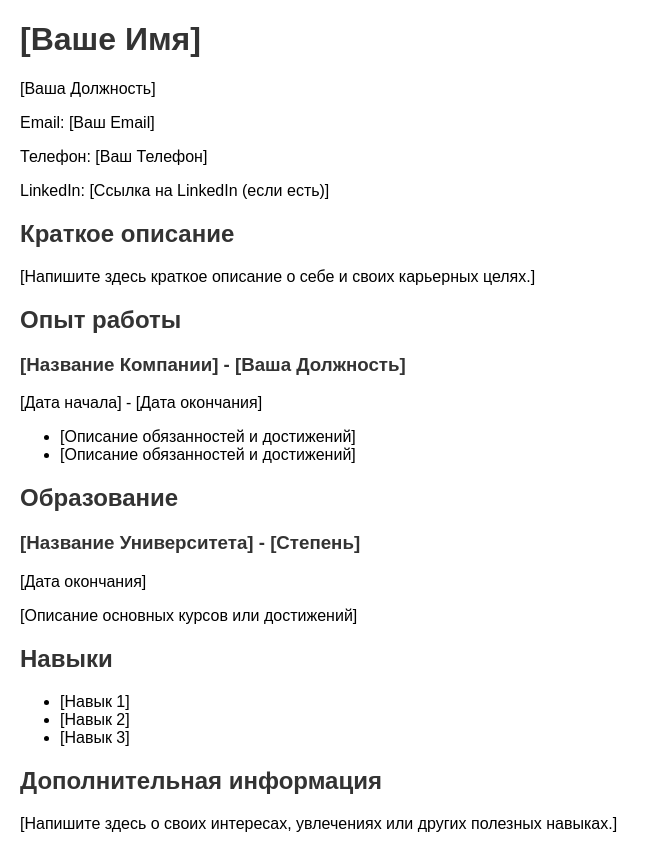
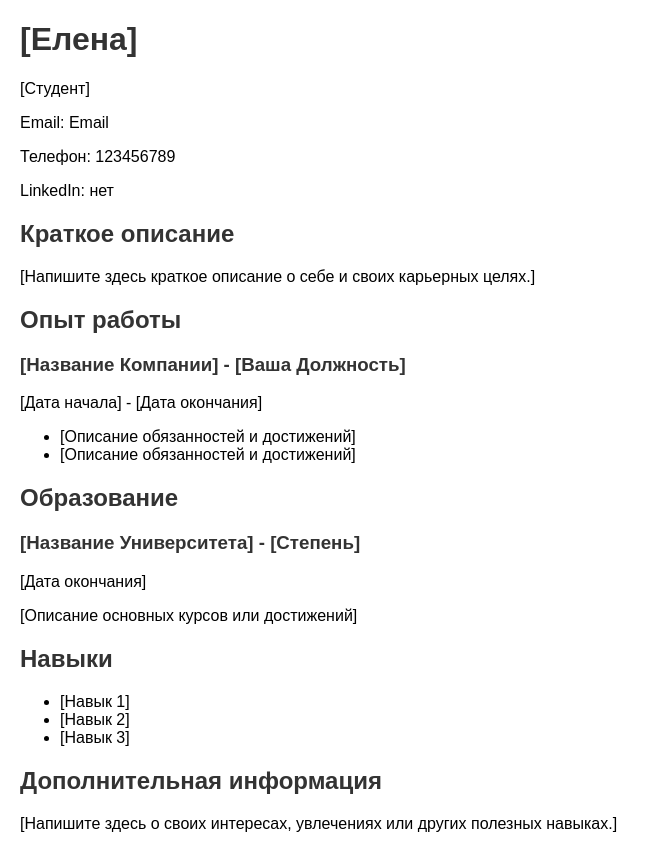
Before and after one commit to lenafil2002/lenafil2002.github.io, a plain HTML site: page index.html in a window 1280 px wide. Shown: the whole page, without its empty margins (0-660 px from the left). Drawn offline with Linux system fonts and the light colour scheme.

Commit message:
Update index.html

```diff
--- a/index.html
+++ b/index.html
@@ -3,7 +3,7 @@
 <head>
     <meta charset="UTF-8">
     <meta name="viewport" content="width=device-width, initial-scale=1.0">
-    <title>Резюме - [Ваше Имя]</title>
+    <title>Резюме - [Елена]</title>
     <style>
         body {
             font-family: Arial, sans-serif;
@@ -23,12 +23,12 @@
 <body>
 
     <div class="header">
-        <h1>[Ваше Имя]</h1>
-        <p>[Ваша Должность]</p>
+        <h1>[Елена]</h1>
+        <p>[Студент]</p>
         <div class="contact-info">
-            <p>Email: [Ваш Email]</p>
-            <p>Телефон: [Ваш Телефон]</p>
-            <p>LinkedIn: [Ссылка на LinkedIn (если есть)]</p>
+            <p>Email: Email</p>
+            <p>Телефон: 123456789</p>
+            <p>LinkedIn: нет</p>
         </div>
     </div>
 
```
